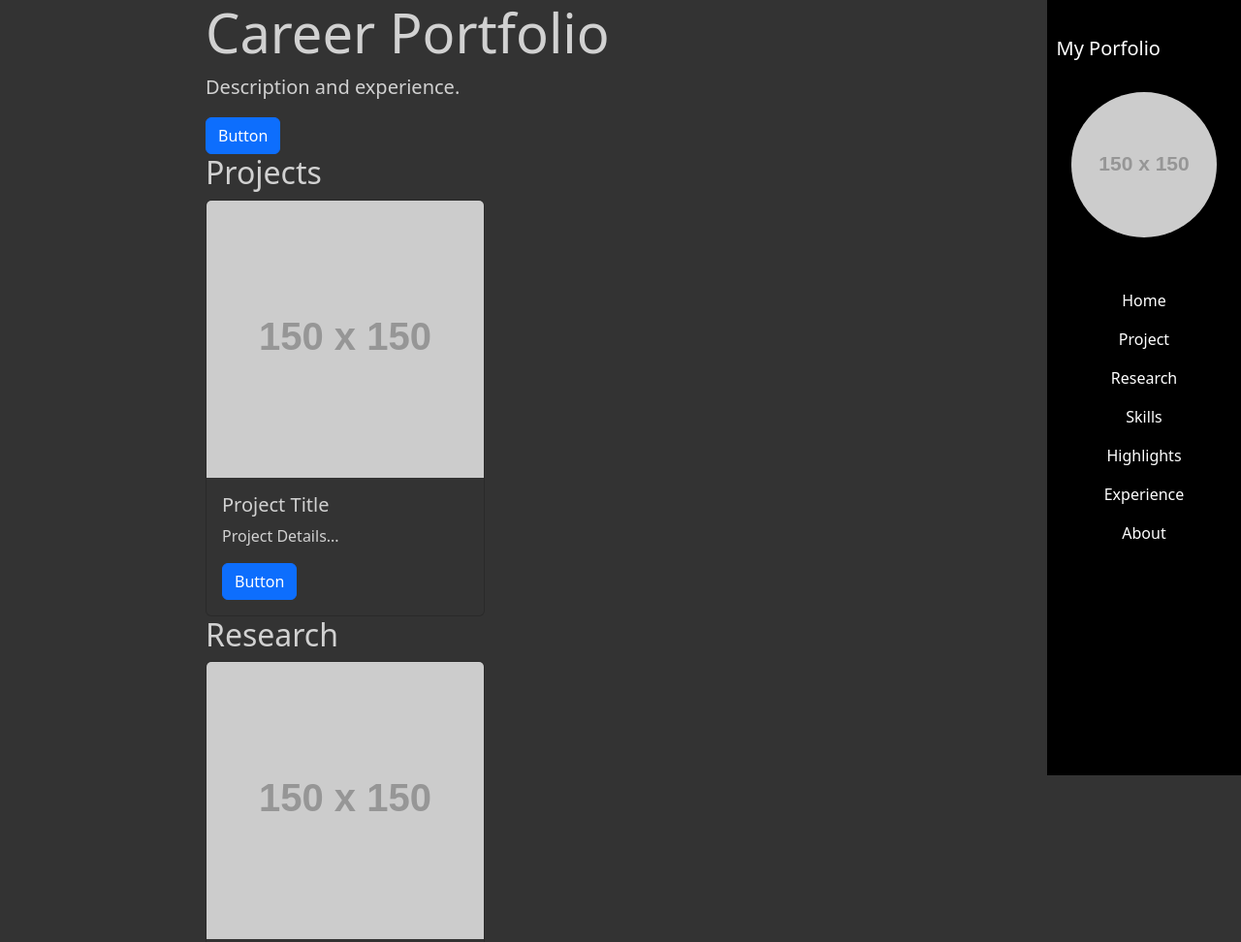
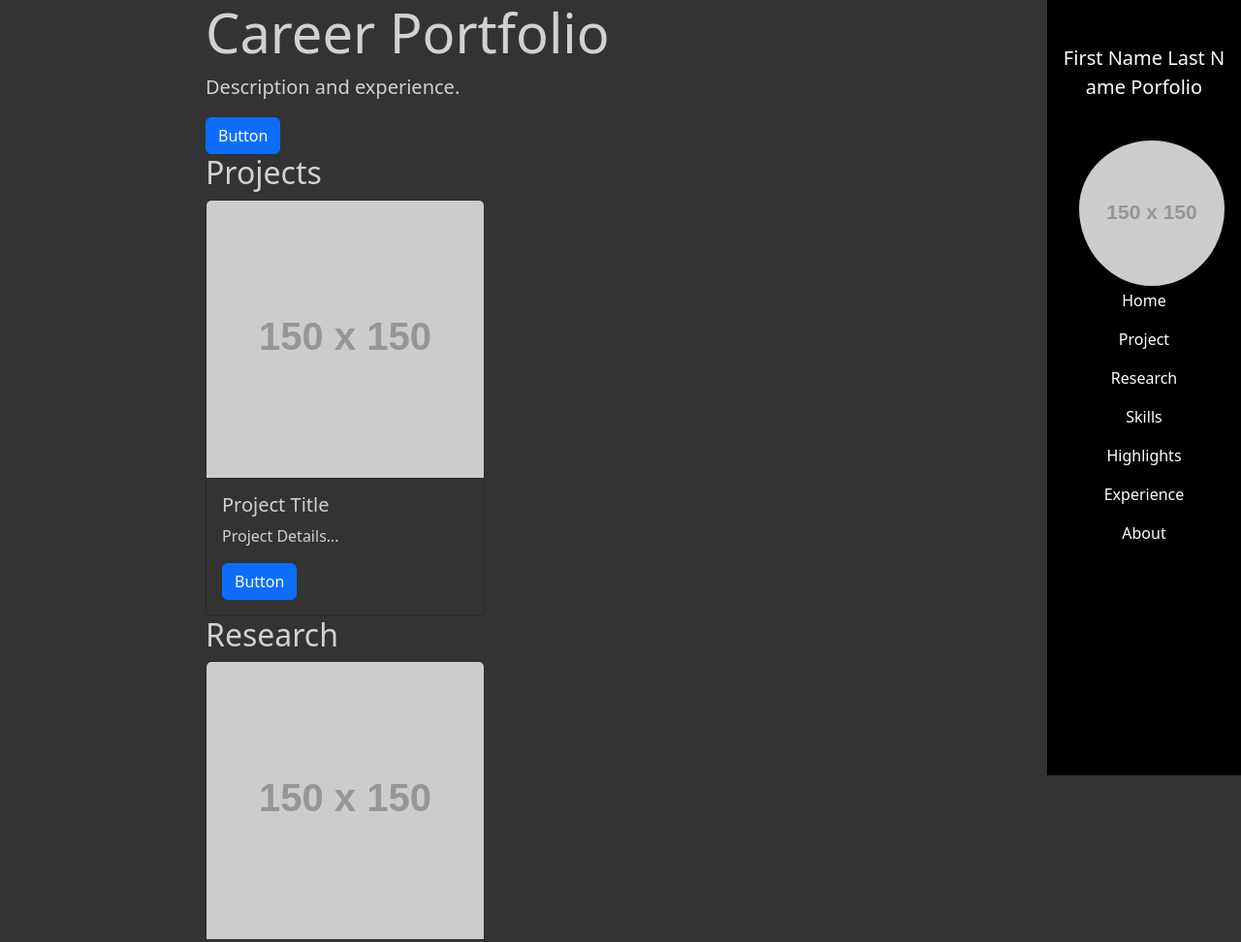
Before and after one commit to cordova-jon1618/jonathan_cordova_portfolio, a website: page index.html in a window 1280 px wide. Shown: the top 972 px of the page at 97% size. Drawn offline with nearby package versions, Linux system fonts and the light colour scheme; placeholder pictures from the web are drawn by us; a script that the page names is missing.

Commit message:
Revised SCSS for sidebar navigation: centered text and image, added padding, and ensured content wrapping

```diff
--- a/index.html
+++ b/index.html
@@ -61,10 +61,10 @@
     <div class="d-flex">
         <!-- <nav class="navbar navbar-dark bg-dark flex-column" style="height: 100vh; position: fixed; width: 200px;"> -->
         <nav class="navbar navbar-dark bg-dark flex-column">
-            <a class="navbar-brand" href="#">My Porfolio
-                <span class="h3 fw-bold d-block d-lg-none">My Name</span>
+            <a class="navbar-brand" href="#">First Name Last Name Porfolio
+                <span id="navbarBrandText" class="h3 fw-bold d-block d-lg-none">My Name</span>
                 <!-- Placeholder image with Bootstrap utility classes -->
-                <img src="https://via.placeholder.com/150" class="d-none d-lg-block rounded-circle" alt="Profile Placeholder">
+                <img id="navbarBrandImage" src="https://via.placeholder.com/150" class="d-none d-lg-block rounded-circle" alt="Profile Placeholder">
             </a>
             <ul class="navbar-nav">
                 <li class="nav-item">
--- a/scss/custom.scss
+++ b/scss/custom.scss
@@ -44,6 +44,7 @@ $navbar-dark-color: #ffffff; // White text color for navbar
     margin-bottom: 0;
     padding-top: 30px; // Adds padding above the image
     padding-bottom: 30px; // Adds padding below the image
+    flex-wrap: wrap; // Allows items to wrap within the navbar
 }
 
 .navbar-nav {
@@ -55,6 +56,7 @@ $navbar-dark-color: #ffffff; // White text color for navbar
     height: 100vh;
     width: 200px;
     margin-bottom: 0;
+    flex-wrap: wrap; // Allows items to wrap within the navbar
 }
 
 
@@ -65,6 +67,20 @@ $navbar-dark-color: #ffffff; // White text color for navbar
 
 .navbar-brand img {
     margin-left: 15px; // Horizontal spacing
-    padding-top: 30px; // Adds padding above the image
+    padding-top: 40px; // Adds padding above the image
     padding-bottom: 30px; // Adds padding below the image
+    flex-wrap: wrap; // Allows items to wrap within the navbar
 }
+
+.navbar-brand {
+    display: flex;
+    align-items: center; // Vertically centers items within navbar-brand
+    justify-content: center; // Horizontally centers items within navbar-brand
+    width: 100%; // Ensures it spans the full width for proper centering
+    flex-wrap: wrap; // Allows content to wrap if needed
+    padding: 15px 15px; // Adds vertical padding and horizontal padding for spacing
+    text-align: center; // Centers the text horizontally
+    overflow-wrap: break-word; // Allows long words to be broken and wrap to the next line
+    word-break: break-all; // Break words at any character to prevent overflow
+    white-space: normal; // Allows text to wrap naturally
+}
```
Also changed, not shown: scss/custom.css, 1 other file.
